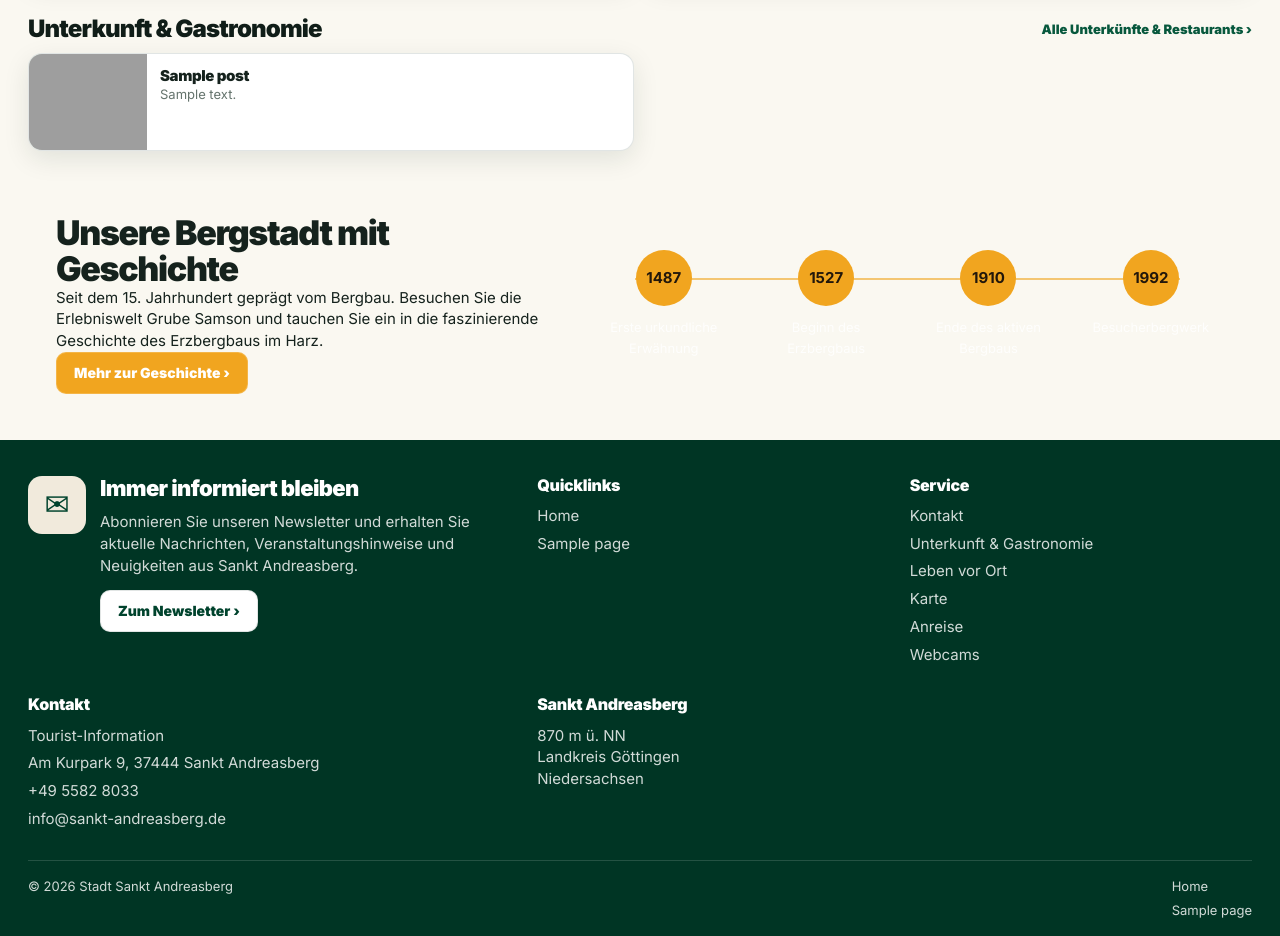
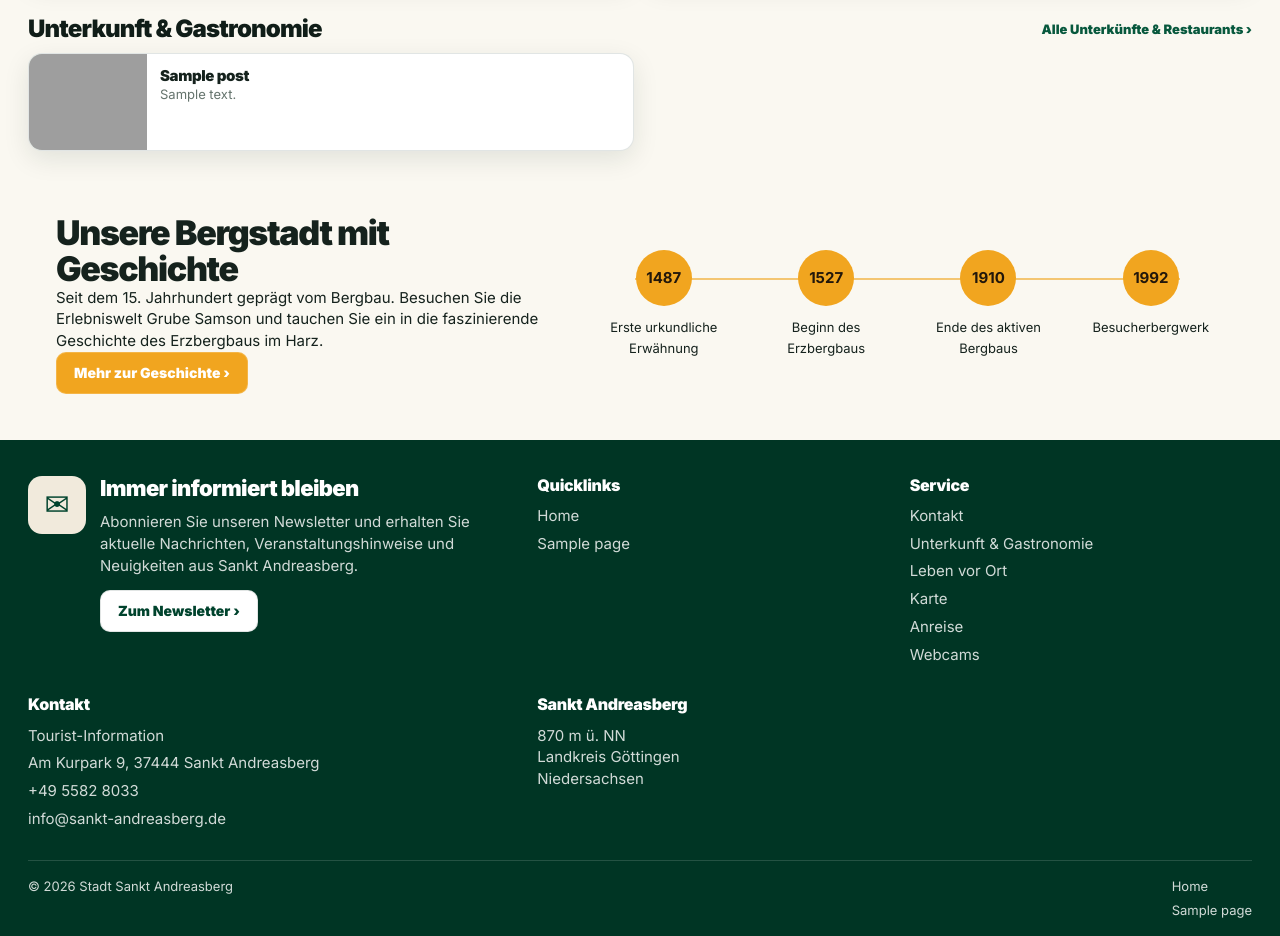
Before and after one commit to wedeveloper-code/sankt, a WordPress theme: template wp-sanktandreasberg/front-page.php in a window 1280 px wide. Shown: the part 2689-3625 px from the top of the page. Run offline with PHP 8.4 and a stand-in for WordPress, Linux system fonts and the light colour scheme; the site name, menu and one post (Sample post) are stand-ins, and other content is empty; some libraries are stand-ins or nearby versions; grey boxes are pictures that could not be loaded.

Commit message:
Fix timeline text color on front page: dark text on cream background

```diff
--- a/wp-sanktandreasberg/assets/css/style.css
+++ b/wp-sanktandreasberg/assets/css/style.css
@@ -651,6 +651,7 @@ h4 { font-size: 16px; line-height: 1.2; letter-spacing: -.02em; font-weight: 900
   place-items: center;
 }
 .time span { font-size:13px; color:rgba(255,255,255,.82) }
+.cream .time span { color: var(--ink) }
 
 /* ─── 12. Sidebar ─────────────────────────────────────────── */
 .sidebar { display: block }
```
